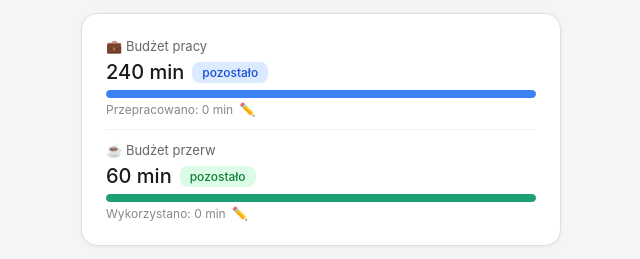
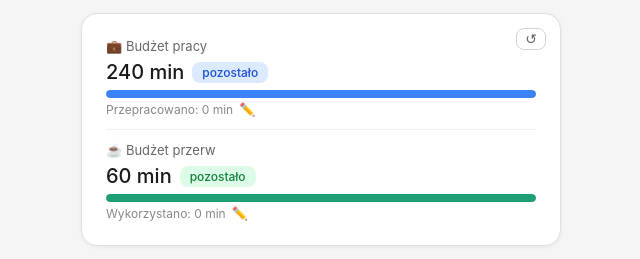
Before and after one commit to simon-fischer-12/pomodoro, a plain HTML site: page web/index.html in a window 1280 px wide. Shown: the part 342-601 px from the top of the page, 319-959 px from the left. Drawn offline with Linux system fonts and the light colour scheme; no server answers.

Commit message:
Add tomato favicon

```diff
--- a/web/index.html
+++ b/web/index.html
@@ -4,6 +4,7 @@
   <meta charset="UTF-8">
   <meta name="viewport" content="width=device-width, initial-scale=1.0">
   <title>Pomodoro Timer</title>
+  <link rel="icon" type="image/svg+xml" href="favicon.svg">
   <style>
     *, *::before, *::after { box-sizing: border-box; margin: 0; padding: 0; }
 
@@ -87,6 +88,12 @@
     .edit-row { display: flex; align-items: center; gap: 6px; margin-top: 4px; }
     .edit-row input { width: 80px; padding: 4px 8px; font-size: 13px; border: 1px solid #d1d5db; border-radius: 8px; }
     .edit-row button { padding: 4px 12px; font-size: 12px; }
+    .budget-reset-btn {
+      position: absolute; top: 14px; right: 14px;
+      background: none; border: 1px solid #d1d5db; border-radius: 8px;
+      padding: 3px 8px; cursor: pointer; font-size: 14px; color: #666; line-height: 1;
+    }
+    .budget-reset-btn:hover { background: #f3f4f6; color: #1a1a1a; border-color: #9ca3af; }
 
     .stat-grid { display: grid; grid-template-columns: repeat(3, 1fr); gap: 10px; margin-bottom: 1rem; }
     .stat-card { background: #f9f9f9; border: 1px solid #e8e8e8; border-radius: 12px; padding: 12px; text-align: center; }
@@ -154,7 +161,8 @@
     </div>
   </div>
 
-  <div class="card">
+  <div class="card" style="position:relative;">
+    <button class="budget-reset-btn" onclick="resetBudgets()" title="Resetuj budżety">↺</button>
     <div class="budget-section" style="border-top:none;padding-top:0;">
       <div class="budget-title">💼 Budżet pracy</div>
       <div class="budget-row">
@@ -533,6 +541,13 @@
     }
   }
 
+  function resetBudgets() {
+    workUsedSecs = 0;
+    breakUsedSecs = 0;
+    updateDisplay();
+    pushTimerState();
+  }
+
   function saveEdit(type) {
     var input = document.getElementById(type + '-edit-input');
     var val   = Math.max(0, parseInt(input.value) || 0) * 60;
```
Also changed, not shown: web/favicon.svg (added).
